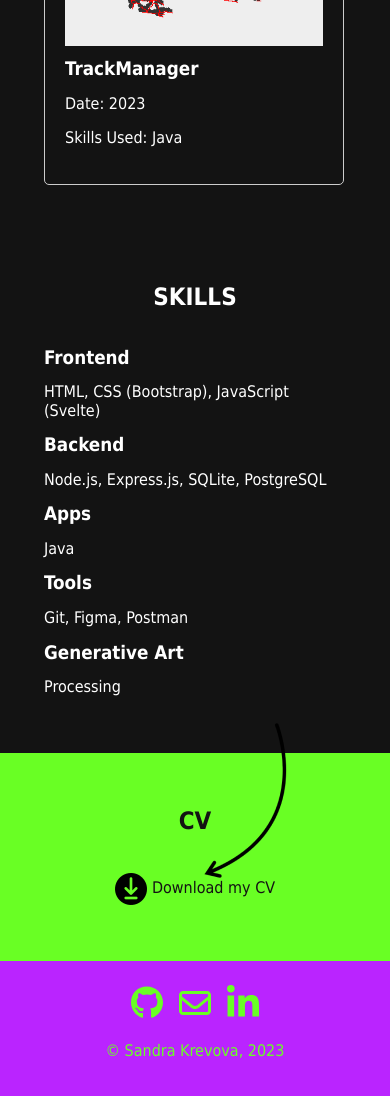
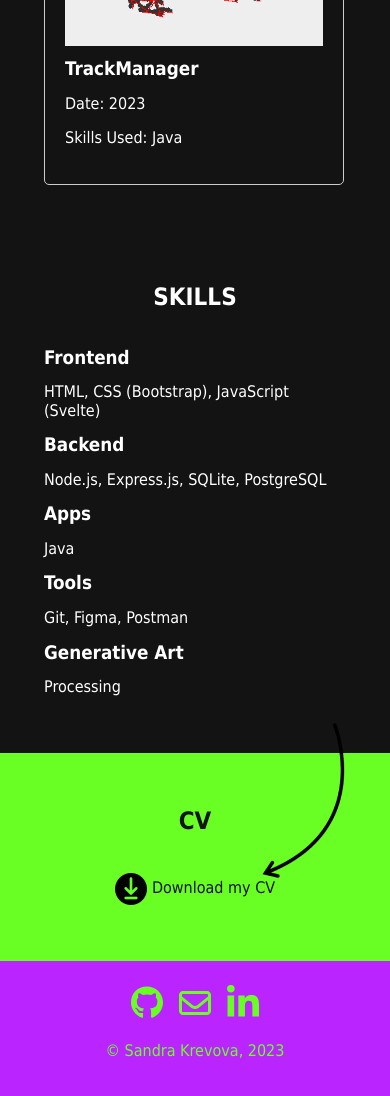
Before and after one commit to sandrikk/portfolio, a Svelte app: page / in a window 390 px wide. Shown: the part 3010-4106 px from the top of the page. Built offline with nearby package versions, Linux system fonts and the light colour scheme.

Commit message:
fixed arrow

```diff
--- a/src/components/CVSection.svelte
+++ b/src/components/CVSection.svelte
@@ -45,4 +45,11 @@
     .centered a img {
         margin-right: 5px; /* Optional: adjust spacing between image and text */
     }
+
+    @media screen and (max-width: 1050px) {
+        .arrow {
+            right: 0;
+        }
+    }
+
 </style>
```
